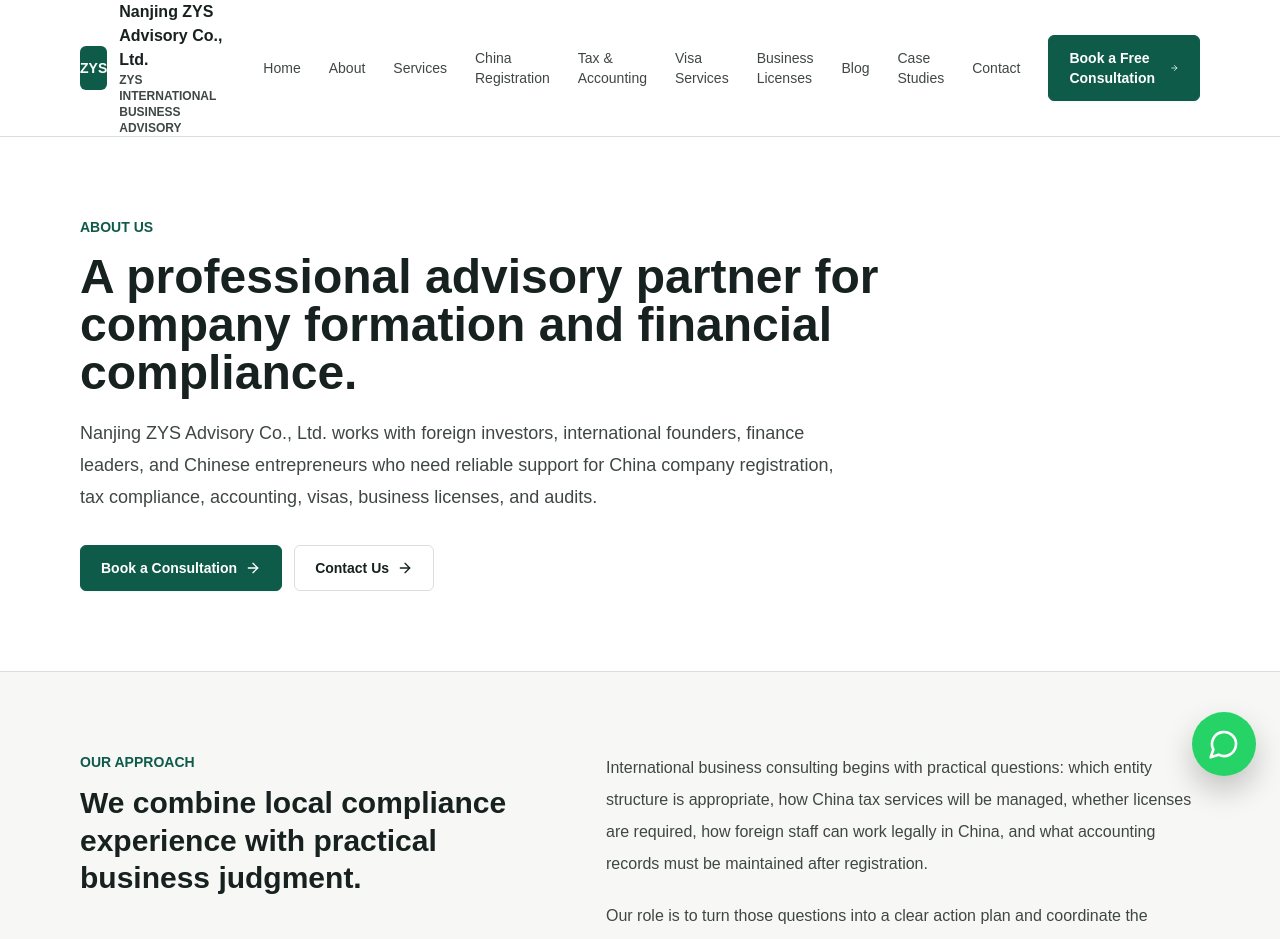
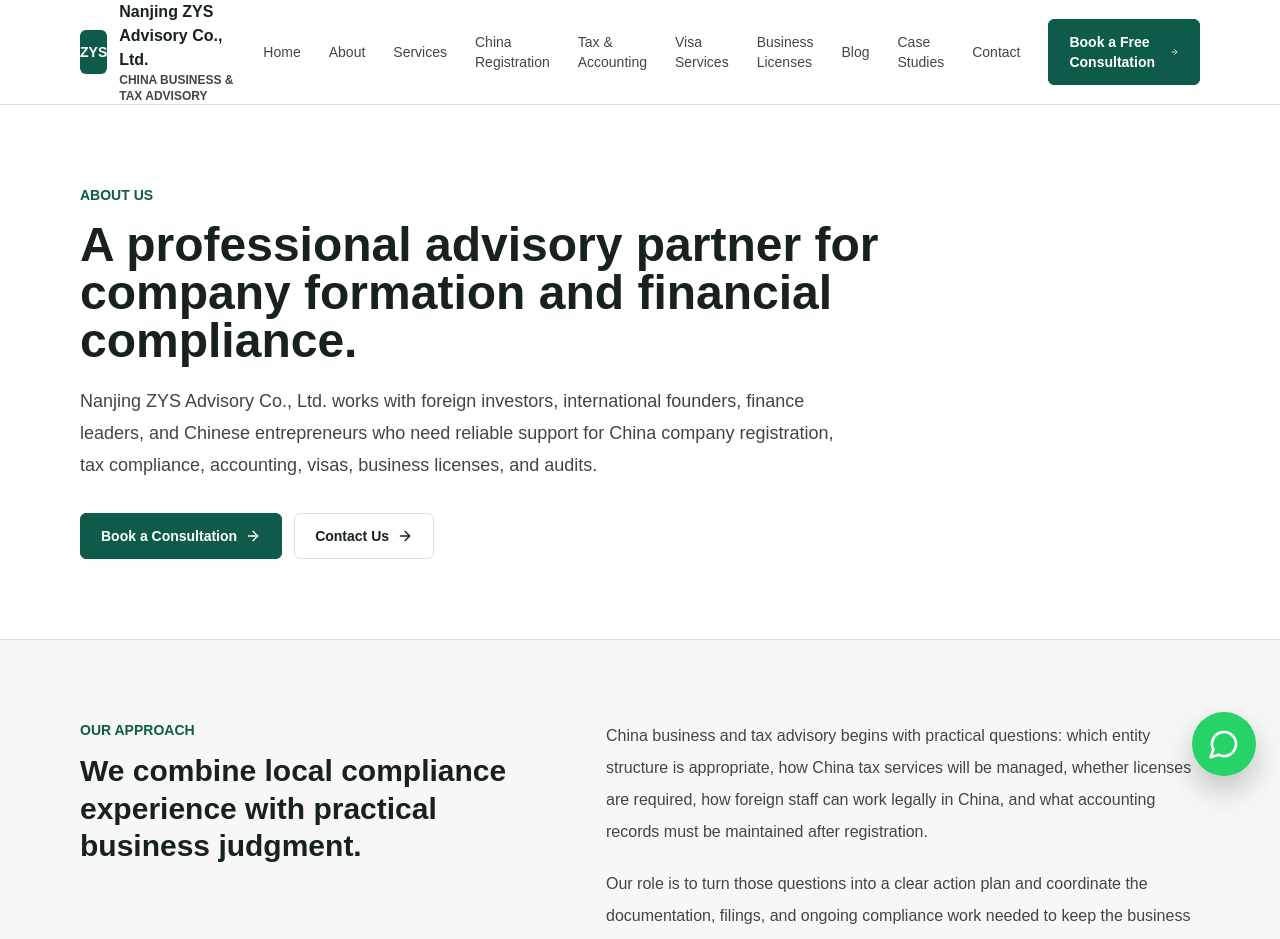
Before and after one commit to sunxiaoru680-hue/zys-finance-website, a Next.js app: page /about in a window 1280 px wide. Shown: the top 939 px of the page. Built offline with nearby package versions, Linux system fonts and the light colour scheme.

Commit message:
Update ZYS advisory branding

```diff
--- a/app/about/page.tsx
+++ b/app/about/page.tsx
@@ -5,11 +5,12 @@
 import { companyName, createPageMetadata } from "@/components/seo";
 
 export const metadata: Metadata = createPageMetadata({
-  title: "About ZYS International Business Consulting",
+  title: "About Nanjing ZYS Advisory Co., Ltd. China Business & Tax Advisory",
   description:
-    "Learn about Nanjing ZYS Advisory Co., Ltd., a professional international business consulting firm for China company registration, China tax services, accounting services in China, visas, licenses, and audits.",
+    "Learn about Nanjing ZYS Advisory Co., Ltd., a professional China business and tax advisory firm for China company registration, China tax services, accounting services in China, visas, licenses, and audits.",
   keywords: [
-    "international business consulting",
+    "China business advisory",
+    "China tax advisory",
     "China company registration consultant",
     "China tax services",
     "accounting services in China"
@@ -37,7 +38,7 @@
           </div>
           <div className="space-y-5 text-base leading-8 text-graphite">
             <p>
-              International business consulting begins with practical questions:
+              China business and tax advisory begins with practical questions:
               which entity structure is appropriate, how China tax services will
               be managed, whether licenses are required, how foreign staff can
               work legally in China, and what accounting records must be
--- a/app/case-studies/page.tsx
+++ b/app/case-studies/page.tsx
@@ -35,7 +35,7 @@
       <section className="py-16 md:py-24">
         <div className="container-shell grid gap-8 lg:grid-cols-[0.7fr_0.3fr]">
           <article className="rounded-md border border-line bg-white p-8 shadow-sm">
-            <p className="text-base leading-8 text-graphite">ZYS case studies reflect common international business scenarios: a foreign investor preparing a WFOE, an SME cleaning up accounting records before audit, a consulting company reviewing VAT invoice treatment, a founder planning a work permit after registration, and a Chinese entrepreneur preparing overseas company registration. Each project begins with scope, documents, timeline, compliance risk, and post-project support.</p>
+            <p className="text-base leading-8 text-graphite">ZYS case studies reflect common China business and tax advisory scenarios: a foreign investor preparing a WFOE, an SME cleaning up accounting records before audit, a consulting company reviewing VAT invoice treatment, a founder planning a work permit after registration, and a Chinese entrepreneur preparing overseas company registration. Each project begins with scope, documents, timeline, compliance risk, and post-project support.</p>
             <p className="mt-5 text-base leading-8 text-graphite">This page supports Google EEAT by making the company context, advisory experience, service boundaries, and trust signals easier for users and search engines to understand. It connects naturally to service pages, blog articles, contact options, and long-term compliance resources.</p>
           </article>
           <aside className="rounded-md border border-line bg-white p-6 shadow-sm">
--- a/app/contact/page.tsx
+++ b/app/contact/page.tsx
@@ -67,7 +67,7 @@
           "@type": "ContactPage",
           name: `Contact ${companyName}`,
           description:
-            "Book a consultation for China company registration, accounting, China tax advisory, work visas, business license applications, audit services, and international business consulting.",
+            "Book a consultation for China company registration, accounting, China tax advisory, work visas, business license applications, audit services, and China business advisory.",
           mainEntity: {
             "@type": "ProfessionalService",
             name: companyName,
--- a/app/layout.tsx
+++ b/app/layout.tsx
@@ -7,6 +7,7 @@
 import { Header } from "@/components/Header";
 import {
   companyName,
+  brandSubtitle,
   coreKeywords,
   ogImage,
   gaId,
@@ -20,7 +21,7 @@
 export const metadata: Metadata = {
   metadataBase: new URL(siteUrl),
   title: {
-    default: `${companyName} | China Company Registration, Tax & Business Advisory`,
+    default: `${companyName} | ${brandSubtitle}`,
     template: `%s | ${companyName}`
   },
   description:
@@ -38,9 +39,9 @@
     canonical: siteUrl
   },
   openGraph: {
-    title: `${companyName} | China Company Registration & International Advisory`,
+    title: `${companyName} | ${brandSubtitle}`,
     description:
-      "Professional China company registration, accounting, tax advisory, visa, licensing, audit, and international business consulting for foreign investors and global businesses.",
+      "Professional China company registration, accounting, tax advisory, visa, licensing, audit, and China business advisory for foreign investors and global businesses.",
     url: siteUrl,
     siteName: companyName,
     type: "website",
@@ -50,13 +51,13 @@
         url: ogImage,
         width: 1200,
         height: 630,
-        alt: `${companyName} international business advisory`
+        alt: `${companyName} ${brandSubtitle}`
       }
     ]
   },
   twitter: {
     card: "summary_large_image",
-    title: `${companyName} | China Company Registration & Tax Advisory`,
+    title: `${companyName} | ${brandSubtitle}`,
     description:
       "China company registration, accounting, tax advisory, work visa, business license, audit, and overseas registration support for international clients.",
     images: [ogImage]
--- a/app/page.tsx
+++ b/app/page.tsx
@@ -92,7 +92,7 @@
     <>
       <StructuredData
         data={serviceSchema(
-          "China Company Registration and International Business Consulting",
+          "Nanjing ZYS Advisory Co., Ltd. China Business & Tax Advisory",
           "China company registration, accounting, bookkeeping, tax advisory, tax planning, audit services, work visa support, business license applications, foreign investment consulting, and overseas company registration.",
           [
             "China company registration",
--- a/components/Header.tsx
+++ b/components/Header.tsx
@@ -2,22 +2,22 @@
 import { Menu } from "lucide-react";
 import { navItems } from "@/components/siteData";
 import { ButtonLink } from "@/components/ButtonLink";
-import { companyName } from "@/components/seo";
+import { brandSubtitle, companyName } from "@/components/seo";
 
 export function Header() {
   return (
     <header className="sticky top-0 z-50 border-b border-line bg-white/95 backdrop-blur">
       <div className="container-shell flex min-h-20 items-center justify-between gap-4">
-        <Link href="/" className="focus-ring flex items-center gap-3 rounded-md">
+        <Link href="/" className="focus-ring flex min-w-0 items-center gap-3 rounded-md">
           <span className="grid h-11 w-11 place-items-center rounded-md bg-evergreen text-white">
             <span className="text-sm font-black">ZYS</span>
           </span>
-          <span className="leading-tight">
-            <span className="block text-sm font-bold tracking-normal text-ink md:text-base">
+          <span className="min-w-0 max-w-[13.75rem] leading-tight sm:max-w-none">
+            <span className="block text-[13px] font-bold tracking-normal text-ink sm:text-sm md:text-base">
               {companyName}
             </span>
-            <span className="block text-xs font-semibold uppercase text-graphite">
-              ZYS International Business Advisory
+            <span className="block text-[11px] font-semibold uppercase text-graphite sm:text-xs">
+              {brandSubtitle}
             </span>
           </span>
         </Link>
--- a/components/seo.tsx
+++ b/components/seo.tsx
@@ -2,6 +2,7 @@
 
 export const companyName = "Nanjing ZYS Advisory Co., Ltd.";
 export const brandName = "ZYS";
+export const brandSubtitle = "China Business & Tax Advisory";
 export const phoneNumber = "+86 18055161721";
 export const whatsappNumber = "8618055161721";
 export const emailAddress = "info@zysconsulting.com";
@@ -22,7 +23,8 @@
   "China tax services",
   "accounting services in China",
   "visa services in China",
-  "international business consulting",
+  "China business advisory",
+  "China tax advisory",
   "China company registration for foreigners",
   "China tax agency",
   "bookkeeping services in China",
@@ -69,7 +71,7 @@
           url: ogImage,
           width: 1200,
           height: 630,
-          alt: `${companyName} international business advisory`
+          alt: `${companyName} ${brandSubtitle}`
         }
       ]
     },
```
